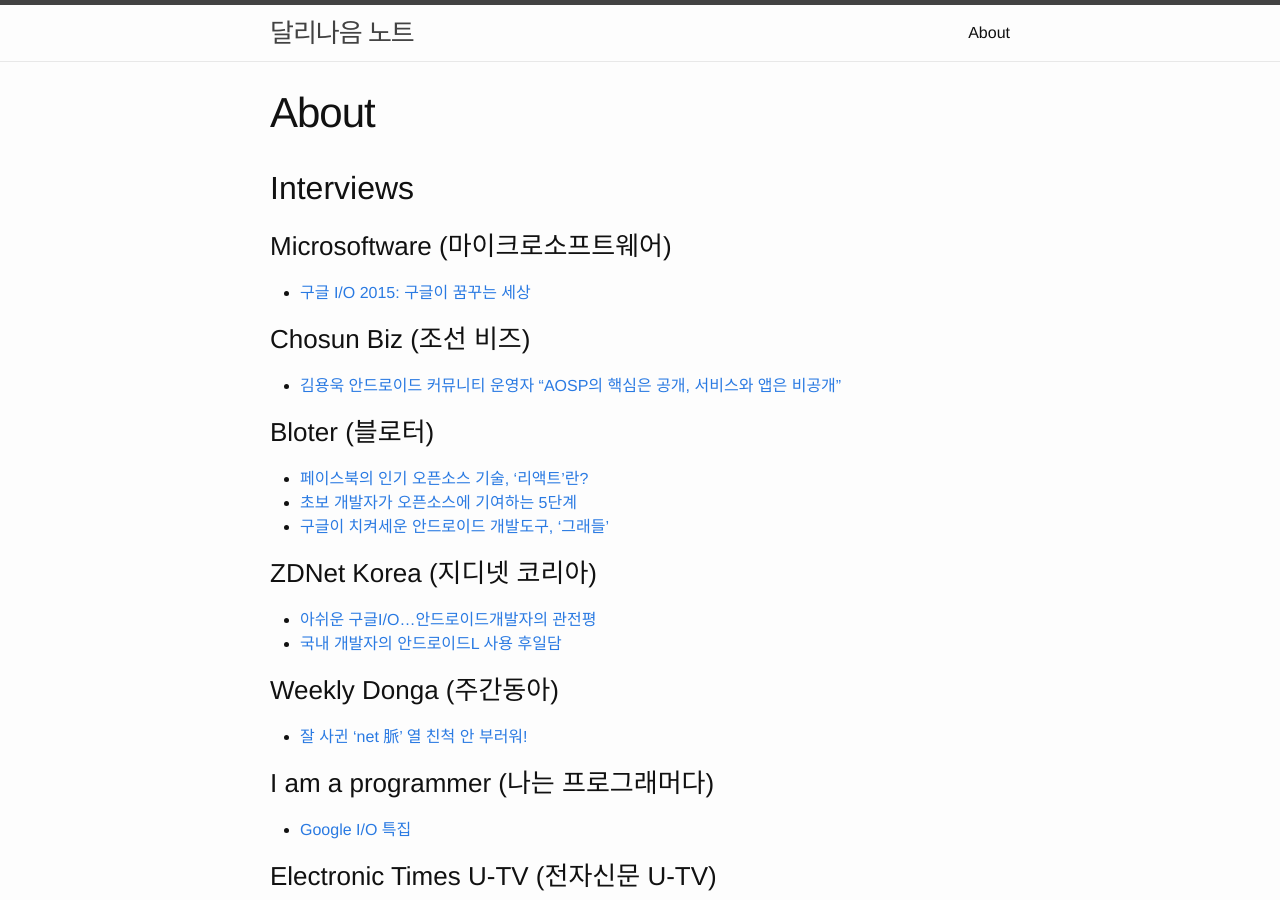
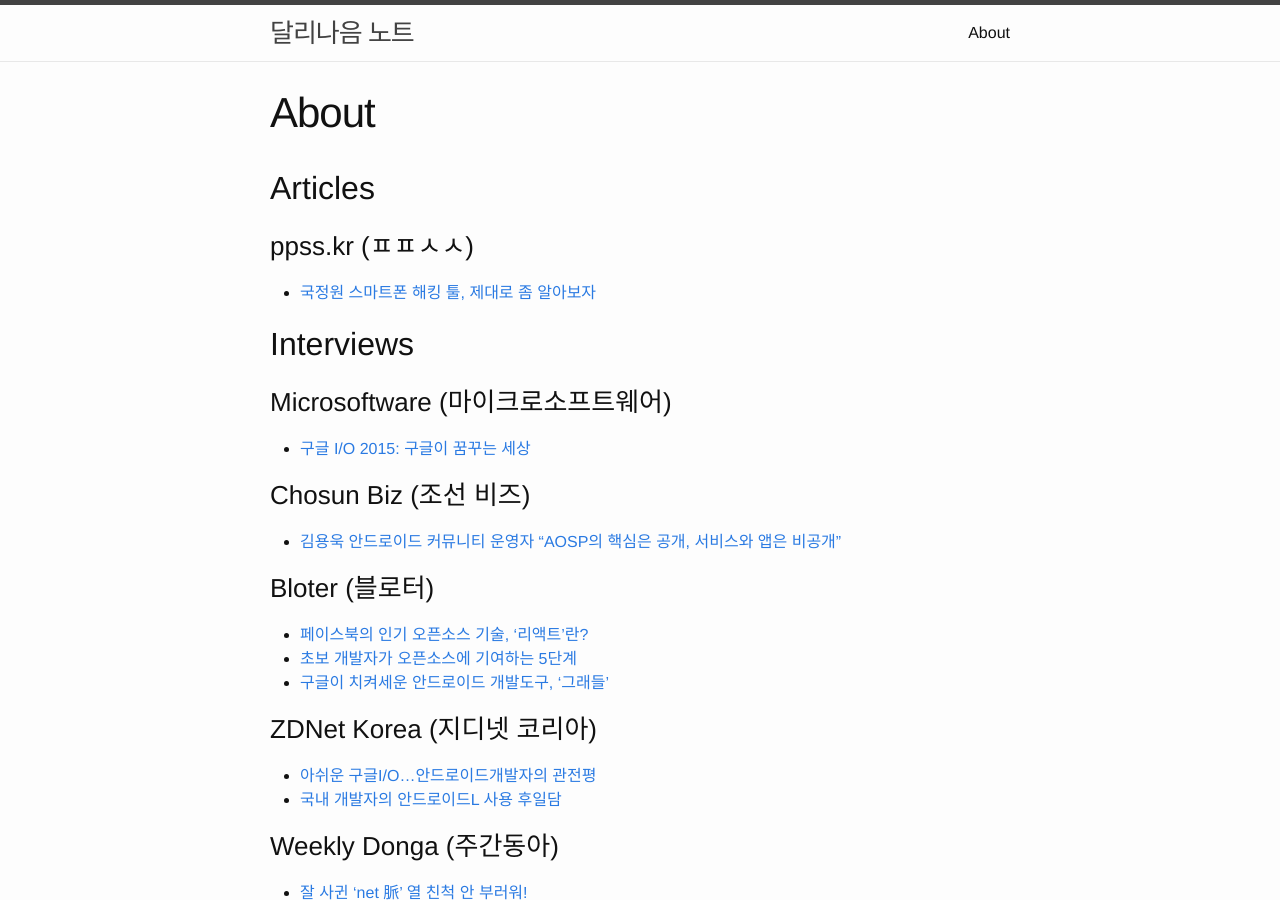
Before and after one commit to dalinaum/dalinaum.github.io, a Jekyll site: the page built from about/index.md, in a window 1280 px wide and 900 px high. Built offline with Jekyll 4.4.1, drawn with Linux system fonts in a browser that asks for light colours; Markdown is read by kramdown in place of the engine named in the settings.

Commit message:
Add a ㅍㅍㅅㅅ article

```diff
--- a/about/index.md
+++ b/about/index.md
@@ -3,6 +3,11 @@
 title: About
 permalink: /about/
 ---
+
+## Articles
+
+### ppss.kr (ㅍㅍㅅㅅ)
+* [국정원 스마트폰 해킹 툴, 제대로 좀 알아보자](http://ppss.kr/archives/53191)
 
 ## Interviews
 
```
